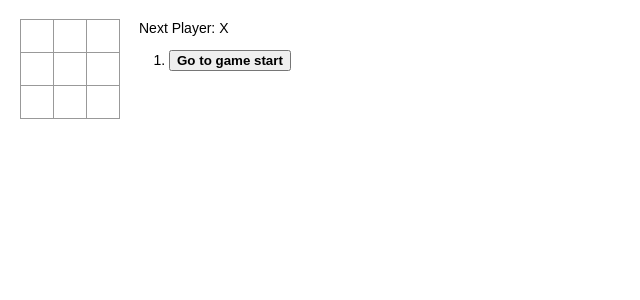
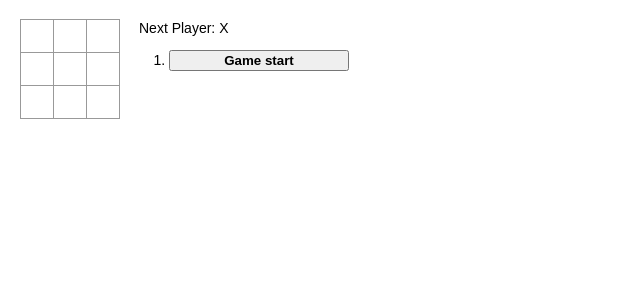
Before and after one commit to BenWarwick-Champion/react-tictactoe, a React (Create React App) app: page / in a window 1280 px wide. Shown: the top 300 px of the page, without its empty margins (0-640 px from the left). Built offline with nearby package versions, Linux system fonts and the light colour scheme.

Commit message:
:sparkles: Display move coordinates, handle draws, and tweak button widths

```diff
--- a/src/index.css
+++ b/src/index.css
@@ -5,6 +5,10 @@ body {
 
 ol, ul {
 padding-left: 30px;
+}
+
+button {
+  width: 180px;
 }
 
 .board-row:after {
--- a/src/index.tsx
+++ b/src/index.tsx
@@ -58,7 +58,10 @@ class Board extends React.Component<BoardProps, {}> {
 
 
 interface GameState {
-  history: Array<{squares: Array<string | null>}>,
+  history: Array<{
+    squares: Array<string | null>,
+    clickedSquare: number | null,
+  }>,
   xIsNext: boolean,
   stepNumber: number,
 }
@@ -66,9 +69,10 @@ interface GameState {
 class Game extends React.Component {
 
   state: GameState = {
-    history: [
-      {squares: Array(9).fill(null)},
-    ],
+    history: [{
+      squares: Array(9).fill(null),
+      clickedSquare: null,
+    },],
     xIsNext: true,
     stepNumber: 0,
   }
@@ -82,7 +86,7 @@ class Game extends React.Component {
     }
     squares[i] = this.state.xIsNext ? 'X' : 'O';
     this.setState({
-      history: [...history, {squares: squares}],
+      history: [...history, {squares: squares, clickedSquare: i}],
       xIsNext: !this.state.xIsNext,
       stepNumber: history.length,
     });
@@ -101,9 +105,12 @@ class Game extends React.Component {
     const winner = calculateWinner(current.squares);
 
     const moves = history.map((step, move) => {
-      let desc: string | JSX.Element = move ?
-        `Go to move #${move}` :
-        `Go to game start`;
+      const clickedSquare = step.clickedSquare;
+      console.log(move, clickedSquare);
+      let desc: string | JSX.Element = move && clickedSquare ?
+        `Move #${move} - (${Math.floor(clickedSquare / 3)}, ${clickedSquare % 3})` :
+        `Game start`;
+
       // Bold the current move
       desc = history.indexOf(current) === move ? <strong>{desc}</strong> : desc;
 
@@ -117,6 +124,8 @@ class Game extends React.Component {
     let status;
     if (winner) {
       status = `Winner: ${winner}`;
+    } else if (current.squares.every((square) => !!square)) {
+      status = `The game is a draw!`;
     } else {
       status = `Next Player: ${this.state.xIsNext ? 'X':'O'}`;
     };
```
